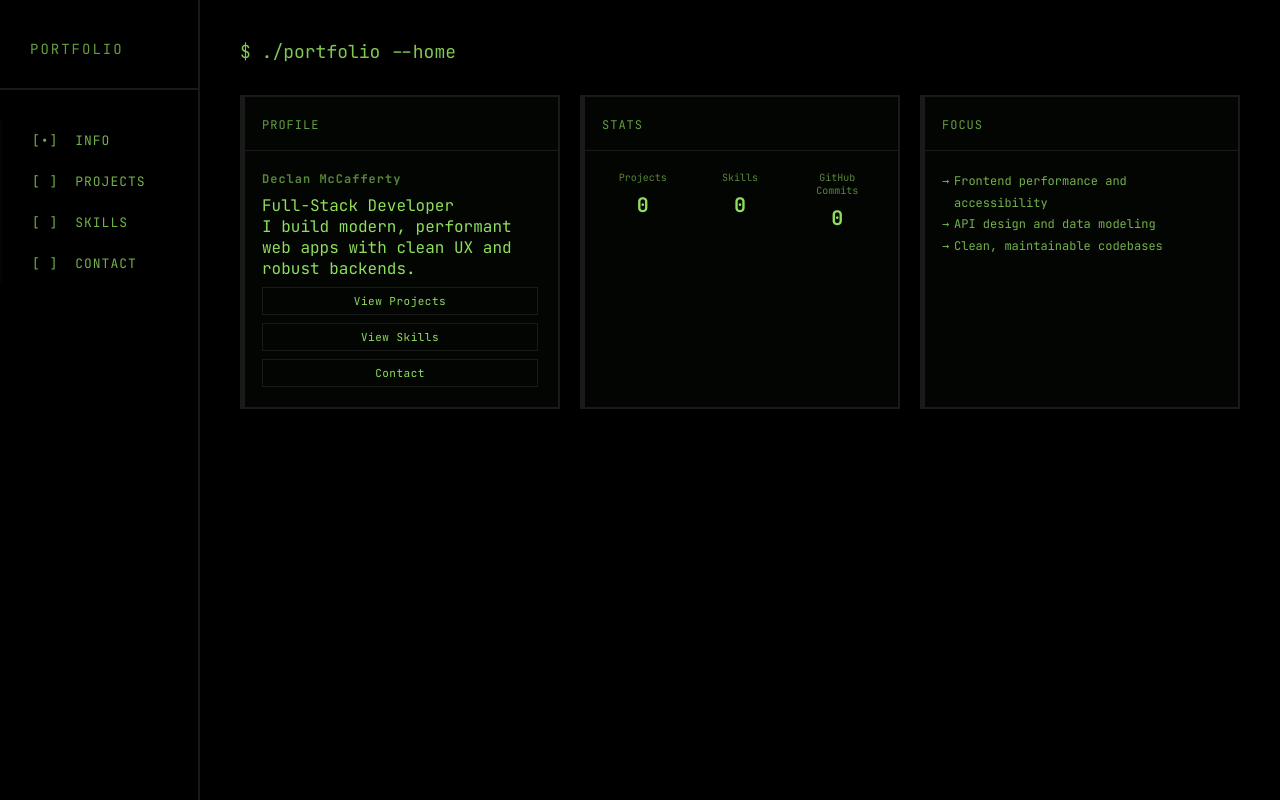
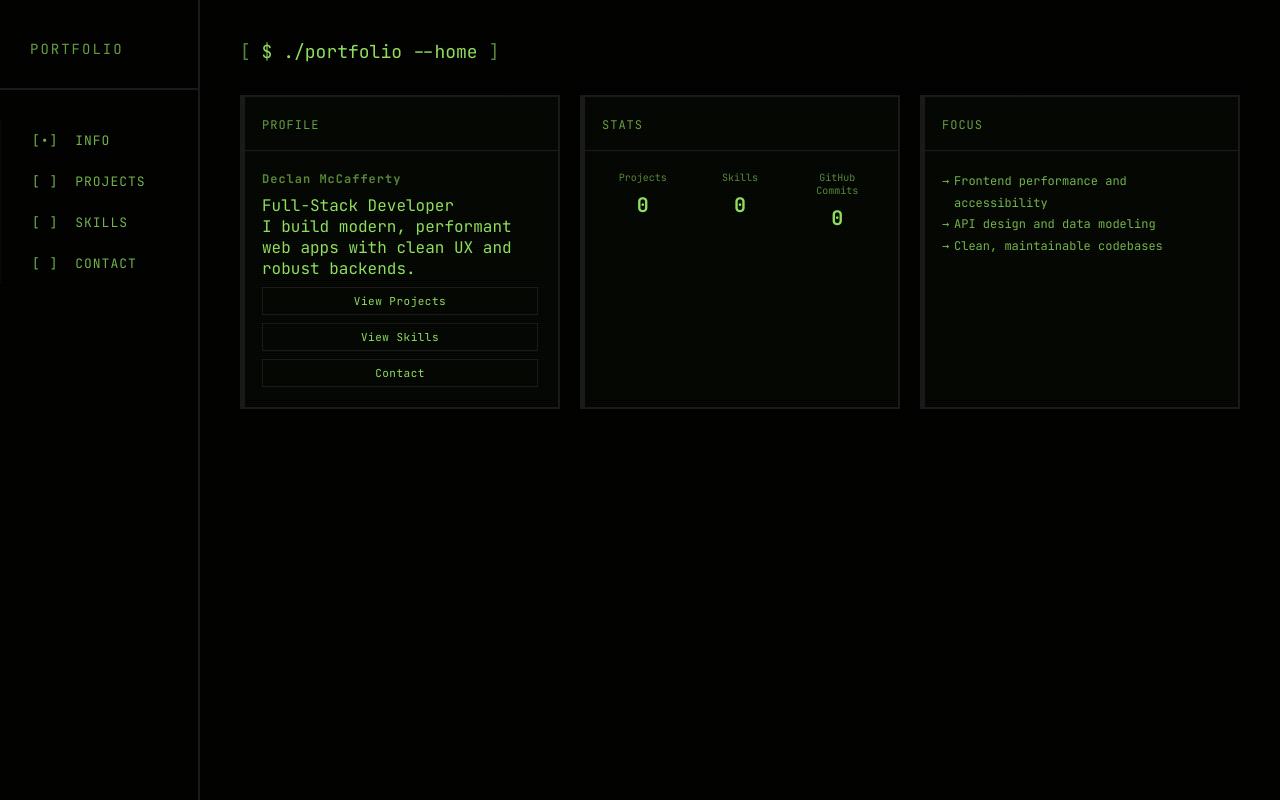
Before and after one commit to decccmcc/my-portfolio, a Django app: page / in a window 1280 px wide. Run offline with Django 5.2, Linux system fonts and the light colour scheme; data that the repository does not hold is empty; some libraries are stand-ins or nearby versions.

Commit message:
Add scanline background to body and sidebar; adjust page title opacity

```diff
--- a/static/css/style.css
+++ b/static/css/style.css
@@ -22,7 +22,6 @@ body {
     display: flex;
     min-height: 100vh;
 }
-
 
 /* Navigation sidebar */
 
@@ -83,12 +82,27 @@ body {
 }
 
 /* Main content area */
+/* Scanlines */
+body, .sidebar {
+    background:
+        repeating-linear-gradient(
+            0deg,
+            rgba(143, 222, 93, 0.02),
+            rgba(143, 222, 93, 0.02) 1px,
+            transparent 1px,
+            transparent 2px
+        ),
+        var(--color-bg-primary);
+}
+
 .main-content {
     margin-left: 200px;
     display: flex;
     padding: 40px;
     flex: 1;
 }
+
+
 
 /* Home page */
 .home {
@@ -252,7 +266,17 @@ body {
     font-size: 18px;
     font-weight: 400;
     color: var(--color-primary);
-    opacity: 0.9;
+    opacity: 1;
+}
+
+.page-title::before {
+    content: '[ ';
+    opacity: 0.6;
+}
+
+.page-title::after {
+    content: ' ]';
+    opacity: 0.6;
 }
 
 /* Projects showcase */
```
